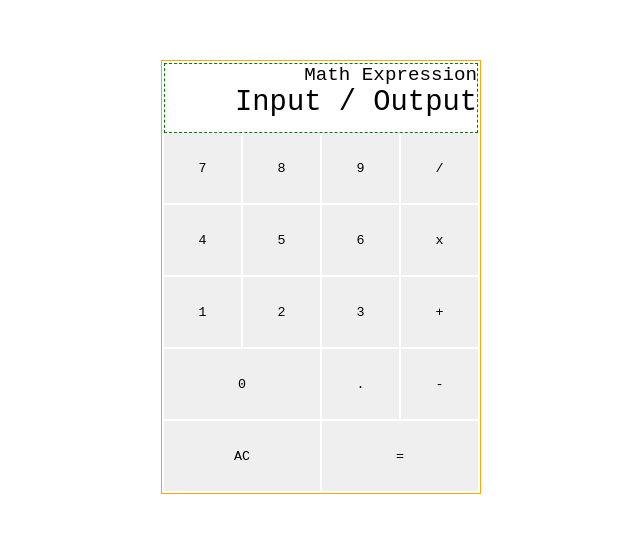
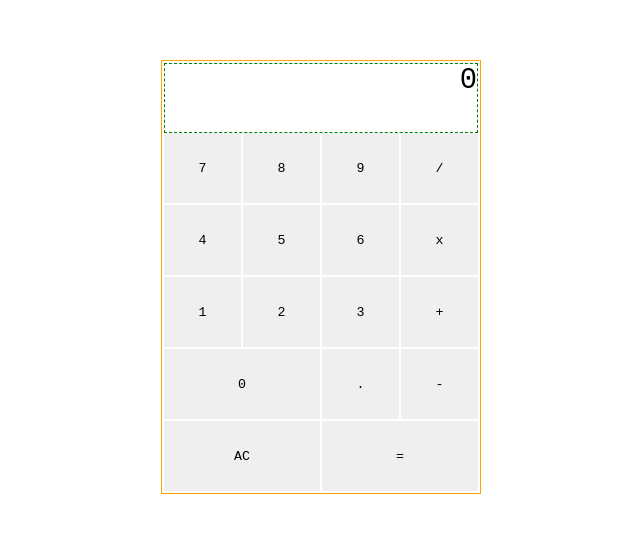
Before and after one commit to ericraycodes/fcc-jscalculator-2.0, a React (Vite) app: page / in a window 1280 px wide. Shown: the part 123-656 px from the top of the page, without its empty margins (319-959 px from the left). Built offline with nearby package versions, Linux system fonts and the light colour scheme.

Commit message:
<Buttons/>, <Display/> functionality

```diff
--- a/src/Calculator.jsx
+++ b/src/Calculator.jsx
@@ -20,6 +20,18 @@ class Calculator extends React.Component {
   // special method, initializes the objects within this class component
   constructor (props) {
     super(props);
+    this.state = {
+      // store the calculator expression
+      "expression" : [],
+    };
+    this.setExpression = this.setExpression.bind(this);
+  }
+
+  // callback to receive data from buttons' event
+  setExpression = (data) => {
+    // access event-target text
+    const inputText = data.target.innerText;
+    window.console.log('\tsetExpression:', inputText, typeof inputText);
   }
 
   render () {
@@ -27,8 +39,8 @@ class Calculator extends React.Component {
     window.console.count('<CALCULATOR/>');
     return (
       <main className='calculator'>
-        <Display/>
-        <Buttons/>
+        <Display expression={this.state.expression}/>
+        <Buttons setExpression={this.setExpression}/>
       </main>
     );
   }
--- a/src/components/Buttons.jsx
+++ b/src/components/Buttons.jsx
@@ -38,8 +38,32 @@ const buttonList = [
  * @return JSX : contain all the calculator-buttons.
  */
 class Buttons extends React.Component {
+
   constructor(props) {
     super(props);
+    this.onMouseUp = this.onMouseUp.bind(this);
+  }
+
+  // LIFECYCLES
+  // attach a delegated event listener, targets buttons
+  componentDidMount() {
+    // console
+    window.console.log('\tonMouseUp event listener');
+    const buttonsDOM = document.querySelector('.buttons');
+    buttonsDOM.addEventListener('mouseup', this.onMouseUp);
+  }
+  // remove event listener
+  componentWillUnmount() {
+    const buttonsDOM = document.querySelector('.buttons');
+    buttonsDOM.removeEventListener('mouseup', this.onMouseUp);
+  }
+
+  // CALLBACK
+  onMouseUp = (event) => {
+    // console.log
+    window.console.log('USER:', event.target);
+    // pass the event to the parent component
+    this.props.setExpression(event);
   }
 
   render() {
@@ -48,7 +72,14 @@ class Buttons extends React.Component {
 
     // iterate button rendering
     const buttons = buttonList.map(btn => {
-      return (<li key={btn.id} className={'btn '+btn.id}><button id={btn.id}>{btn.text}</button></li>);
+      return (
+        <li
+          key={btn.id}
+          className={'btn ' + btn.id}
+        >
+          <button id={btn.id}>{ btn.text }</button>
+        </li>
+      );
     });
 
     return (
--- a/src/components/Display.jsx
+++ b/src/components/Display.jsx
@@ -9,16 +9,23 @@
  *
  * @return JSX : an element that contains the Calculator data.
  */
-const Display = () => {
+const Display = (props) => {
   // console
   window.console.count('<Display/>');
+
+  // calculator-display content
+  window.console.log('\tdisplay:', props.expression);
+  const array = [...props.expression];
+  const expression = array.join(' ');
+  const display = array.length > 0 ? array[array.length-1] : 0;
+
   return (
     <figure className='display-container'>
       <div id='expression'>
-        Math Expression
+        { expression }
       </div>
       <div id='display'>
-        Input / Output
+        { display }
       </div>
     </figure>
   );
```
Also changed, not shown: 1 other file (tests, documents, lock files or other folders).
